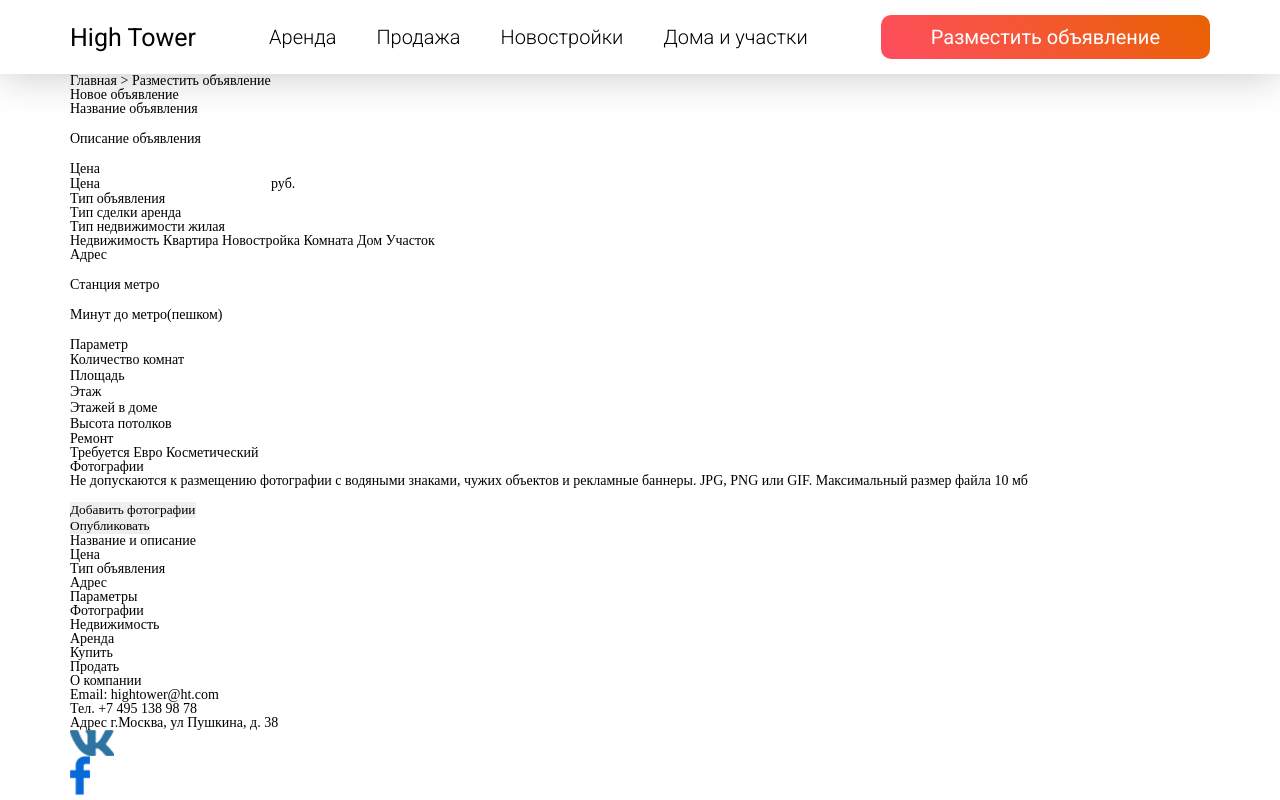
After one commit to Alex424M/High-Tower, a PHP site: page /pages/adding.html in a window 1280 px wide. The commit adds this page. Run offline with PHP 8.4, Linux system fonts and the light colour scheme.

Commit message:
adding page

```diff
--- /dev/null
+++ b/css/adding.css
@@ -0,0 +1,160 @@
+@import url("https://fonts.googleapis.com/css2?family=Roboto:ital,wght@0,100;0,300;0,400;0,500;0,700;0,900;1,100;1,300;1,400;1,500;1,700;1,900&display=swap");
+* {
+  padding: 0;
+  margin: 0;
+  border: 0;
+}
+
+*,
+*:before,
+*:after {
+  -webkit-box-sizing: border-box;
+  box-sizing: border-box;
+}
+
+:focus,
+:active {
+  outline: none;
+}
+
+a:focus,
+a:active {
+  outline: none;
+}
+
+nav,
+footer,
+header,
+aside {
+  display: block;
+}
+
+html,
+body {
+  height: 100%;
+  width: 100%;
+  font-size: 100%;
+  line-height: 1;
+  font-size: 14px;
+  -ms-text-size-adjust: 100%;
+  -moz-text-size-adjust: 100%;
+  -webkit-text-size-adjust: 100%;
+}
+
+input,
+button,
+textarea {
+  font-family: inherit;
+}
+
+input::-ms-clear {
+  display: none;
+}
+
+button {
+  cursor: pointer;
+}
+
+button::-moz-focus-inner {
+  padding: 0;
+  border: 0;
+}
+
+a,
+a:visited {
+  text-decoration: none;
+  color: black;
+}
+
+a:hover {
+  text-decoration: none;
+}
+
+li {
+  list-style: none;
+}
+
+img {
+  vertical-align: top;
+}
+
+h1,
+h2,
+h3,
+h4,
+h5,
+h6 {
+  font-size: inherit;
+  font-weight: inherit;
+}
+
+.wrapper {
+  min-height: 100%;
+}
+
+.header {
+  width: 100%;
+  padding: 15px 0;
+  -webkit-box-shadow: 0px -2px 45px rgba(0, 0, 0, 0.25);
+          box-shadow: 0px -2px 45px rgba(0, 0, 0, 0.25);
+  position: relative;
+  z-index: 2;
+}
+
+.container {
+  max-width: 1140px;
+  margin: 0 auto;
+}
+
+.header__container {
+  max-width: 1400px;
+  margin: 0 auto;
+}
+
+.header__content {
+  max-width: 1140px;
+  margin: 0 auto;
+  display: -webkit-box;
+  display: -ms-flexbox;
+  display: flex;
+  -webkit-box-align: center;
+      -ms-flex-align: center;
+          align-items: center;
+  -webkit-box-pack: justify;
+      -ms-flex-pack: justify;
+          justify-content: space-between;
+}
+
+.header__logo {
+  font-size: 25px;
+  font-family: "Roboto";
+  font-weight: 400;
+}
+
+.header__nav {
+  font-size: 20px;
+  font-family: "Roboto";
+  font-weight: 300;
+  display: -webkit-box;
+  display: -ms-flexbox;
+  display: flex;
+  color: black;
+}
+
+.nav-btn {
+  margin-right: 40px;
+  color: black;
+}
+.nav-btn:last-child {
+  margin-right: 0px;
+}
+
+.header__btn {
+  font-size: 20px;
+  font-family: "Roboto";
+  font-weight: 400;
+  background: linear-gradient(45deg, #FF4D62, #E96200);
+  padding: 10px 50px;
+  border-radius: 10px;
+  color: white;
+}
--- /dev/null
+++ b/pages/adding.html
@@ -0,0 +1,193 @@
+<!DOCTYPE html>
+<html lang="en">
+<head>
+    <meta charset="UTF-8">
+    <meta http-equiv="X-UA-Compatible" content="IE=edge">
+    <meta name="viewport" content="width=device-width, initial-scale=1.0">
+    <title>Разместить объявление</title>
+    <link rel="stylesheet" href="../css/adding.css">
+</head>
+<body>
+    <div class="wrapper">
+        <header class="header">
+            <div class="header__container container">
+                <div class="header__content">
+                    <a href="../index.html" class="header__logo">High Tower</a>
+                    <nav class="header__nav">
+                        <a href="pages/ads.html" class="nav-btn">Аренда</a>
+                        <a href="#" class="nav-btn">Продажа</a>
+                        <a href="#" class="nav-btn">Новостройки</a>
+                        <a href="#" class="nav-btn">Дома и участки</a>
+                    </nav>
+                    <button class="header__btn">Разместить объявление</button>
+                </div>
+            </div>
+        </header>
+        <div class="main">
+            <div class="main__container container">
+                <div class="main__navigation">
+                    <a href="#" class="navigation__link">Главная</a>
+                    <span class="navigation__arrow">></span>
+                    <a href="#" class="navigation__link">Разместить объявление</a>
+                </div>
+                <div class="main__row">
+                    <div class="left-block">
+                    </form>
+                        <div class="left-block__title">Новое объявление</div>
+                        <div class="left-block__first">
+                            <div class="left-block__subtitle subtitle">Название объявления</div>
+                            <input type="text" class="input__name">
+                            <div class="left-block__subtitle subtitle">Описание объявления</div>
+                            <input type="text" class="input__description">
+                            <div class="left-block__subtitle subtitle">Цена</div>
+                            <div class="left-block__cost-row">
+                                <label for="cost">Цена</label>
+                                <input type="text" name="cost" class="input__cost">
+                                <label for="cost">руб.</label>
+                            </div>
+                        </div>
+                        <div class="left-block__second">
+                            <div class="left-block__subtitle subtitle">Тип объявления</div>
+                            <div class="left-block__characteristics">
+                                <ul class="characteristic-ul">
+                                    <li class="characteristic-li">
+                                        <span>Тип сделки</span>
+                                        <span>аренда</span>
+                                    </li>
+                                    <li class="characteristic-li">
+                                        <span>Тип недвижимости</span>
+                                        <span>жилая</span>
+                                    </li>
+                                    <li class="characteristic-li">
+                                        <span>Недвижимость</span>
+                                        <span>Квартира</span>
+                                        <span>Новостройка</span>
+                                        <span>Комната</span>
+                                        <span>Дом</span>
+                                        <span>Участок</span>
+                                    </li>
+
+                                </ul>
+                            </div>
+                        </div>
+                        <div class="left-block__third">
+                            <div class="left-block__subtitle subtitle">Адрес</div>
+                            <input type="text" name="address" class="input__address">
+                            <div class="left-block__map">
+
+                            </div>
+                            <div class="left-block__metro">
+                                <div class="metro__row">
+                                    <div class="metro__station">
+                                        <div class="station__metro">Станция метро</div>
+                                        <div class="metro__input">
+                                            <input type="text" name="station">
+                                        </div>
+                                    </div>
+                                    <div class="metro__foot">
+                                        <div class="foot__metro">Минут до метро(пешком)</div>
+                                        <div class="foot__input">
+                                            <input type="text" name="foot">
+                                        </div>
+                                    </div>
+                                </div>
+                            </div>
+                        </div>
+                        <div class="left-block__fourth">
+                            <div class="left-block__subtitle subtitle">Параметр</div>
+                            <div class="params__container">
+                                <div class="params__row">
+                                    <label for="quantity">Количество комнат</label>
+                                    <input type="text" name="quantity" id="">
+                                </div>
+                                <div class="params__row">
+                                    <label for="square">Площадь</label>
+                                    <input type="text" name="square" id="">
+                                </div>
+                                <div class="params__row">
+                                    <label for="floor">Этаж</label>
+                                    <input type="text" name="floor" id="">
+                                </div>
+                                <div class="params__row">
+                                    <label for="totalFloor">Этажей в доме</label>
+                                    <input type="text" name="totalFloor" id="">
+                                </div>
+                                <div class="params__row">
+                                    <label for="ceilHeight">Высота потолков</label>
+                                    <input type="text" name="ceilHeight" id="">
+                                </div>
+                            </div>
+                            <div class="params__row">
+                                <div class="params__renovation">Ремонт</div>
+                                <span>Требуется</span>
+                                <span>Евро</span>
+                                <span>Косметический</span>
+                            </div>
+                        </div>
+                        <div class="left-block__fifth">
+                            <div class="left-block__subtitle subtitle">Фотографии</div>
+                            <div class="photo__description">Не допускаются к размещению фотографии с водяными знаками, чужих объектов и рекламные баннеры.
+                                JPG, PNG или GIF. Максимальный размер файла 10 мб</div>
+                            <div class="photo__content">
+                                <div class="photo__img"><img src="" alt=""></div>
+                                <button class="photo__btn">Добавить фотографии</button>
+                            </div>
+                        </div>
+                        <button class="submit" type="submit">Опубликовать</button>
+                    </form>
+                    </div>
+                    <div class="right-block">
+                        <div class="right-block__container">
+                            <ul>
+                                <li class="list__link">Название и описание</li>
+                                <li class="list__link">Цена</li>
+                                <li class="list__link">Тип объявления</li>
+                                <li class="list__link">Адрес</li>
+                                <li class="list__link">Параметры</li>
+                                <li class="list__link">Фотографии</li>
+                            </ul>
+                        </div>
+                    </div>
+                </div>
+            </div>
+        </div>
+        <footer class="footer">
+            <div class="footer__container container">
+                <div class="footer__content">
+                    <div class="footer__row">
+                        <div class="footer__column">
+                            <div class="footer__item">
+                                <div class="column__title">Недвижимость</div>
+                                <ul>
+                                    <li><a class="item__subtitle">Аренда</a></li>
+                                    <li><a class="item__subtitle">Купить</a></li>
+                                    <li><a class="item__subtitle">Продать</a></li>
+                                </ul>
+                            </div>
+                        </div>
+                        <div class="footer__column">
+                            <div class="footer__item">
+                                <div class="column__title">О компании</div>
+                                <ul>
+                                    <li><a class="item__subtitle">Email: hightower@ht.com</a></li>
+                                    <li><a class="item__subtitle">Тел. +7 495 138 98 78</a></li>
+                                    <li><a class="item__subtitle">Адрес г.Москва, ул Пушкина, д. 38</a></li>
+                                </ul>
+                            </div>
+                        </div>
+                    </div>
+                    <div class="footer__arrow"></div>
+                    <div class="conacts__row">
+                        <div class="contacts__column">
+                            <div class="contacts__icon"><img src="../img/icons/vk.png" alt=""></div>
+                        </div>
+                        <div class="contacts__column">
+                            <div class="contacts__icon"><img src="../img/icons/facebook.png" alt=""></div>
+                        </div>
+                    </div>
+                </div>
+            </div>
+        </footer>
+    </div>
+</body>
+</html>
```
Also changed, not shown: css/ad.css (+2 -5 lines), js/entry.js (+30 -19 lines), pages/ad.html (+23 -1 lines), source/ad.scss (+2 -5 lines), source/adding.scss (added, +63 -0 lines), 1 other file.
